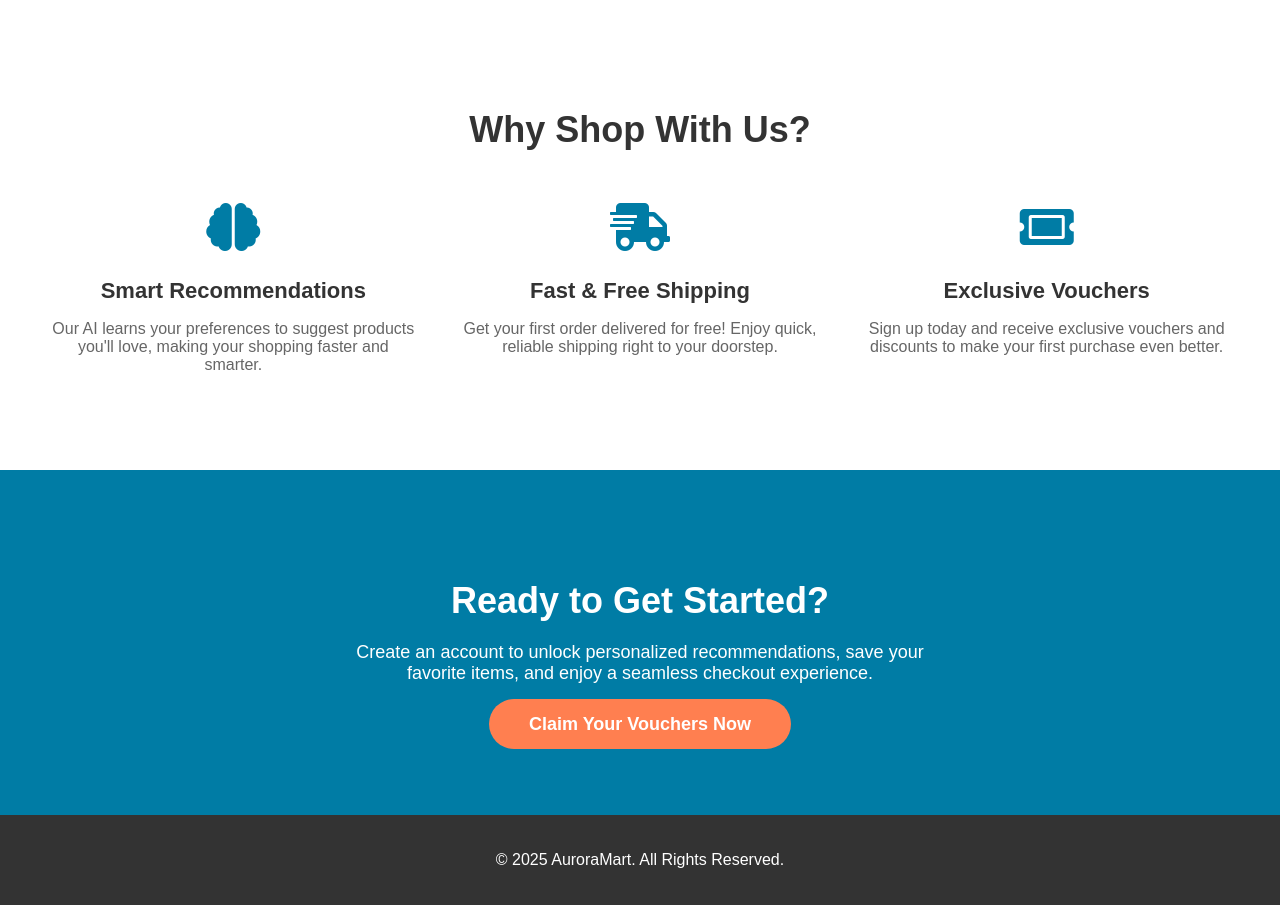
After one commit to sucrameht/aurora-mart, a Django app: page / in a window 1280 px wide. The commit adds this page. Shown: the part 451-1356 px from the top of the page. Run offline with Django 5.2, Linux system fonts and the light colour scheme.

Commit message:
creating landing page and fix icons

```diff
--- /dev/null
+++ b/aurora_mart_proj/aurora_mart_proj/templates/landingpage.html
@@ -0,0 +1,239 @@
+{% load static %}
+<!DOCTYPE html>
+<html lang="en">
+<head>
+    <meta charset="UTF-8">
+    <meta name="viewport" content="width=device-width, initial-scale=1.0">
+    <title>Welcome to AuroraMart</title>
+    <link rel="stylesheet" href="{% static 'storefront/css/storefront.css' %}">
+    <link rel="stylesheet" href="https://cdnjs.cloudflare.com/ajax/libs/font-awesome/5.15.4/css/all.min.css">
+    <style>
+        body, html {
+            margin: 0;
+            padding: 0;
+            font-family: 'Poppins', sans-serif;
+            background-color: #f0f8ff;
+            color: #333;
+        }
+        .landing-container {
+            display: flex;
+            flex-direction: column;
+            min-height: 100vh;
+        }
+        .header {
+            display: flex;
+            justify-content: space-between;
+            align-items: center;
+            padding: 10px 40px;
+            background-color: #fff;
+            box-shadow: 0 2px 10px rgba(0,0,0,0.05);
+        }
+        .logo {
+            display: flex;
+            align-items: center;
+            cursor: pointer;
+            font-size: 24px;
+            font-weight: bold;
+            color: #007ca5;
+        }
+        .logo-img {
+            height: 70px;
+            margin-right: 10px;
+        }
+        .logo-text {
+            margin-top: 5px;
+        }
+        .nav-buttons .btn {
+            text-decoration: none;
+            padding: 10px 25px;
+            border-radius: 25px;
+            font-weight: 600;
+            transition: all 0.3s ease;
+        }
+        .btn-login {
+            background-color: transparent;
+            color: #007ca5;
+            border: 2px solid #007ca5;
+            margin-right: 10px;
+        }
+        .btn-login:hover {
+            background-color: #007ca5;
+            color: #fff;
+        }
+        .btn-signup {
+            background-color: #ff7f50;
+            color: #fff;
+            border: 2px solid #ff7f50;
+        }
+        .btn-signup:hover {
+            background-color: #e86a3c;
+            border-color: #e86a3c;
+        }
+        .hero {
+            flex-grow: 1;
+            display: flex;
+            align-items: center;
+            justify-content: center;
+            padding: 50px;
+            text-align: center;
+            background-image: url("{% static 'storefront/images/landing-bg.svg' %}");
+            background-size: cover;
+            background-position: center;
+        }
+        .hero-content {
+            max-width: 700px;
+        }
+        .hero h1 {
+            font-size: 48px;
+            font-weight: 700;
+            line-height: 1.2;
+            margin-bottom: 20px;
+        }
+        .hero h1 span {
+            color: #007ca5;
+        }
+        .hero p {
+            font-size: 18px;
+            color: #555;
+            margin-bottom: 30px;
+        }
+        .hero .btn-explore {
+            background-color: #333;
+            color: #fff;
+            padding: 15px 40px;
+            border-radius: 30px;
+            text-decoration: none;
+            font-size: 18px;
+            font-weight: 600;
+            transition: background-color 0.3s ease;
+        }
+        .hero .btn-explore:hover {
+            background-color: #555;
+        }
+        .features {
+            padding: 80px 50px;
+            background-color: #fff;
+        }
+        .features h2 {
+            text-align: center;
+            font-size: 36px;
+            margin-bottom: 50px;
+        }
+        .features-grid {
+            display: grid;
+            grid-template-columns: repeat(auto-fit, minmax(280px, 1fr));
+            gap: 40px;
+            max-width: 1200px;
+            margin: 0 auto;
+        }
+        .feature-card {
+            text-align: center;
+        }
+        .feature-icon {
+            font-size: 48px;
+            color: #007ca5;
+            margin-bottom: 20px;
+        }
+        .feature-card h3 {
+            font-size: 22px;
+            margin-bottom: 10px;
+        }
+        .feature-card p {
+            color: #666;
+        }
+        .cta-section {
+            background-color: #007ca5;
+            color: #fff;
+            padding: 80px 50px;
+            text-align: center;
+        }
+        .cta-section h2 {
+            font-size: 36px;
+            margin-bottom: 20px;
+        }
+        .cta-section p {
+            font-size: 18px;
+            margin-bottom: 30px;
+            max-width: 600px;
+            margin-left: auto;
+            margin-right: auto;
+        }
+        .cta-section .btn {
+            background-color: #ff7f50;
+            color: #fff;
+            padding: 15px 40px;
+            border-radius: 30px;
+            text-decoration: none;
+            font-size: 18px;
+            font-weight: 600;
+            transition: all 0.3s ease;
+        }
+        .cta-section .btn:hover {
+            background-color: #e86a3c;
+            transform: translateY(-2px);
+        }
+        .footer {
+            text-align: center;
+            padding: 20px;
+            background-color: #333;
+            color: #fff;
+        }
+    </style>
+</head>
+<body>
+    <div class="landing-container">
+        <div class="header">
+            <div class="logo" onclick="window.location.href='{% url 'landing_page' %}'">
+                <img src="{% static 'storefront/images/AuroraMartLogo.png' %}" alt="AuroraMart Logo" class="logo-img">
+                <span class="logo-text">AuroraMart</span>
+            </div>
+            <div class="nav-buttons">
+                <a href="{% url 'login' %}" class="btn btn-login">Login</a>
+                <a href="{% url 'register' %}" class="btn btn-signup">Sign Up</a>
+            </div>
+        </div>
+
+        <div class="hero">
+            <div class="hero-content">
+                <h1>Your Daily Essentials, <span>Delivered</span>.</h1>
+                <p>Smart, personalised shopping is just a click away. Get fresh groceries, household items, and more, with recommendations just for you.</p>
+                <a href="{% url 'storefront_home' %}" class="btn-explore">Explore as Guest &rarr;</a>
+            </div>
+        </div>
+
+        <div class="features">
+            <h2>Why Shop With Us?</h2>
+            <div class="features-grid">
+                <div class="feature-card">
+                    <div class="feature-icon">
+                        <i class="fas fa-brain"></i> </div>
+                    <h3>Smart Recommendations</h3>
+                    <p>Our AI learns your preferences to suggest products you'll love, making your shopping faster and smarter.</p>
+                </div>
+                <div class="feature-card">
+                    <div class="feature-icon">
+                        <i class="fas fa-shipping-fast"></i> </div>
+                    <h3>Fast & Free Shipping</h3>
+                    <p>Get your first order delivered for free! Enjoy quick, reliable shipping right to your doorstep.</p>
+                </div>
+                <div class="feature-card">
+                    <div class="feature-icon">
+                        <i class="fas fa-ticket-alt"></i> </div>
+                    <h3>Exclusive Vouchers</h3>
+                    <p>Sign up today and receive exclusive vouchers and discounts to make your first purchase even better.</p>
+                </div>
+            </div>
+        </div>
+
+        <div class="cta-section">
+            <h2>Ready to Get Started?</h2>
+            <p>Create an account to unlock personalized recommendations, save your favorite items, and enjoy a seamless checkout experience.</p>
+            <a href="{% url 'register' %}" class="btn">Claim Your Vouchers Now</a>
+        </div>
+
+        <div class="footer">
+            <p>&copy; 2025 AuroraMart. All Rights Reserved.</p>
+        </div>
+    </div>
+</body>
+</html>
--- a/aurora_mart_proj/aurora_mart_proj/urls.py
+++ b/aurora_mart_proj/aurora_mart_proj/urls.py
@@ -16,10 +16,12 @@ Including another URLconf
 """
 from django.contrib import admin
 from django.urls import path, include
+from .views import LandingPageView
 
 urlpatterns = [
     path('admin/', admin.site.urls),
     path('aurora_admin/', include('auroraadmin.urls')),
+    path('', LandingPageView.as_view(), name='landing_page'),
     path('', include('authentication.urls')),
     path('storefront/', include('storefront.urls')),
 ]
--- /dev/null
+++ b/aurora_mart_proj/aurora_mart_proj/views.py
@@ -0,0 +1,8 @@
+from django.shortcuts import render
+from django.views.generic import View
+
+class LandingPageView(View):
+    template_name = 'landingpage.html'
+
+    def get(self, request, *args, **kwargs):
+        return render(request, self.template_name)
--- a/aurora_mart_proj/storefront/static/storefront/css/profile_settings.css
+++ b/aurora_mart_proj/storefront/static/storefront/css/profile_settings.css
@@ -38,7 +38,7 @@ body {
     border-radius: 12px;
     padding: 35px;
     text-decoration: none;
-    color: inherit;
+    color: #333;
     box-shadow: 0 4px 12px rgba(0,0,0,0.05);
     transition: transform 0.2s, box-shadow 0.2s;
     width: 75%;
@@ -54,17 +54,19 @@ body {
 .card-icon {
     font-size: 36px;
     margin-bottom: 15px;
+    color: #007ca5;
 }
 
 .card-title {
     font-size: 18px;
     font-weight: 600;
     margin-bottom: 8px;
+    color: #007ca5;
 }
 
 .card-description {
     font-size: 14px;
-    color: #666;
+    color: #555;
     line-height: 1.5;
 }
 
--- a/aurora_mart_proj/storefront/static/storefront/css/storefront.css
+++ b/aurora_mart_proj/storefront/static/storefront/css/storefront.css
@@ -56,15 +56,21 @@ body {
 
 .icons {
     display: flex;
-    gap: 20px;
+    align-items: center;
+    gap: 25px;
     margin-left: 20px;
 }
 
 .icon {
-    font-size: 22px;
+    font-size: 24px;
     cursor: pointer;
-    color: #333;
+    color: #888;
     text-decoration: none;
+    transition: color 0.2s ease-in-out;
+}
+
+.icon:hover {
+    color: #007ca5;
 }
 
 .banner {
@@ -319,7 +325,7 @@ body {
     margin-top: auto;
 }
 
-.buy-now {
+.product-card .buy-now {
     background-color: #ff7f50;
     color: white;
     padding: 10px 16px;
```
Also changed, not shown: aurora_mart_proj/storefront/static/storefront/css/cart.css (+6 -1 lines), aurora_mart_proj/storefront/templates/cart.html (+16 -7 lines), aurora_mart_proj/storefront/templates/chat_list.html (+8 -2 lines), aurora_mart_proj/storefront/templates/chat_thread.html (+8 -2 lines), aurora_mart_proj/storefront/templates/manage_addresses.html (+8 -2 lines), aurora_mart_proj/storefront/templates/my_vouchers.html (+8 -2 lines), aurora_mart_proj/storefront/templates/product_detail.html (+11 -6 lines), aurora_mart_proj/storefront/templates/profile.html (+13 -7 lines), aurora_mart_proj/storefront/templates/profile_settings.html (+13 -7 lines), aurora_mart_proj/storefront/templates/reviews.html (+11 -1 lines), aurora_mart_proj/storefront/templates/storefront.html (+14 -9 lines), aurora_mart_proj/storefront/templates/transaction_detail.html (+12 -3 lines).
